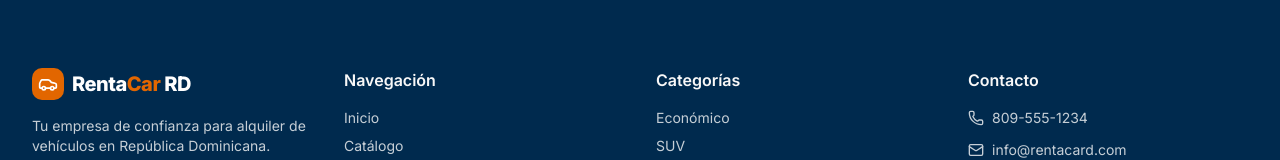
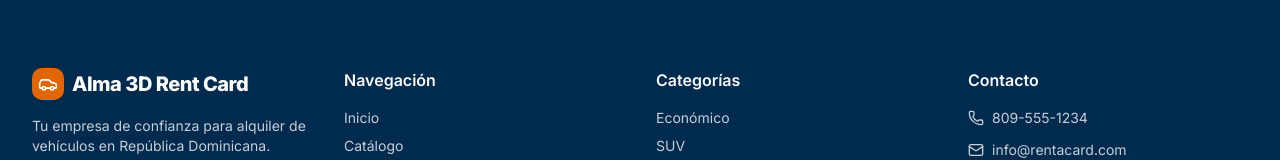
Before and after one commit to carlosdaniel092015-crypto/rentacar-rd, a Next.js app: page / in a window 1280 px wide. Shown: the part 2536-2696 px from the top of the page. Built offline with nearby package versions, Linux system fonts and the light colour scheme; no server answers.

Commit message:
fix(pwa): mejorar experiencia movil instalada

```diff
--- a/src/app/globals.css
+++ b/src/app/globals.css
@@ -45,6 +45,9 @@
   body {
     max-width: 100%;
     overflow-x: clip;
+    -webkit-text-size-adjust: 100%;
+    text-size-adjust: 100%;
+    touch-action: pan-x pan-y;
   }
 
   body {
@@ -52,5 +55,7 @@
     color: var(--color-foreground);
     font-family: var(--font-sans);
     -webkit-font-smoothing: antialiased;
+    overscroll-behavior-y: none;
+    padding-bottom: env(safe-area-inset-bottom);
   }
 }
--- a/src/app/layout.tsx
+++ b/src/app/layout.tsx
@@ -15,7 +15,10 @@ export const viewport: Viewport = {
   width: "device-width",
   initialScale: 1,
   minimumScale: 1,
+  maximumScale: 1,
+  userScalable: false,
   viewportFit: "cover",
+  interactiveWidget: "resizes-content",
 };
 
 export const metadata: Metadata = {
@@ -49,6 +52,7 @@ export default function RootLayout({ children }: { children: React.ReactNode })
   return (
     <html lang="es" className={inter.variable}>
       <head>
+        <meta name="mobile-web-app-capable" content="yes" />
         {GSC_VERIFICATION && (
           <meta name="google-site-verification" content={GSC_VERIFICATION} />
         )}
--- a/src/components/shared/Footer.tsx
+++ b/src/components/shared/Footer.tsx
@@ -12,7 +12,7 @@ export function Footer() {
                 <Car className="size-5" />
               </span>
               <span className="text-xl font-extrabold tracking-tight text-white">
-                Renta<span className="text-[var(--color-accent)]">Car</span> RD
+                Alma 3D Rent Card
               </span>
             </Link>
             <p className="text-sm opacity-80">
```
Also changed, not shown: 1 other file (tests, documents, lock files or other folders).
